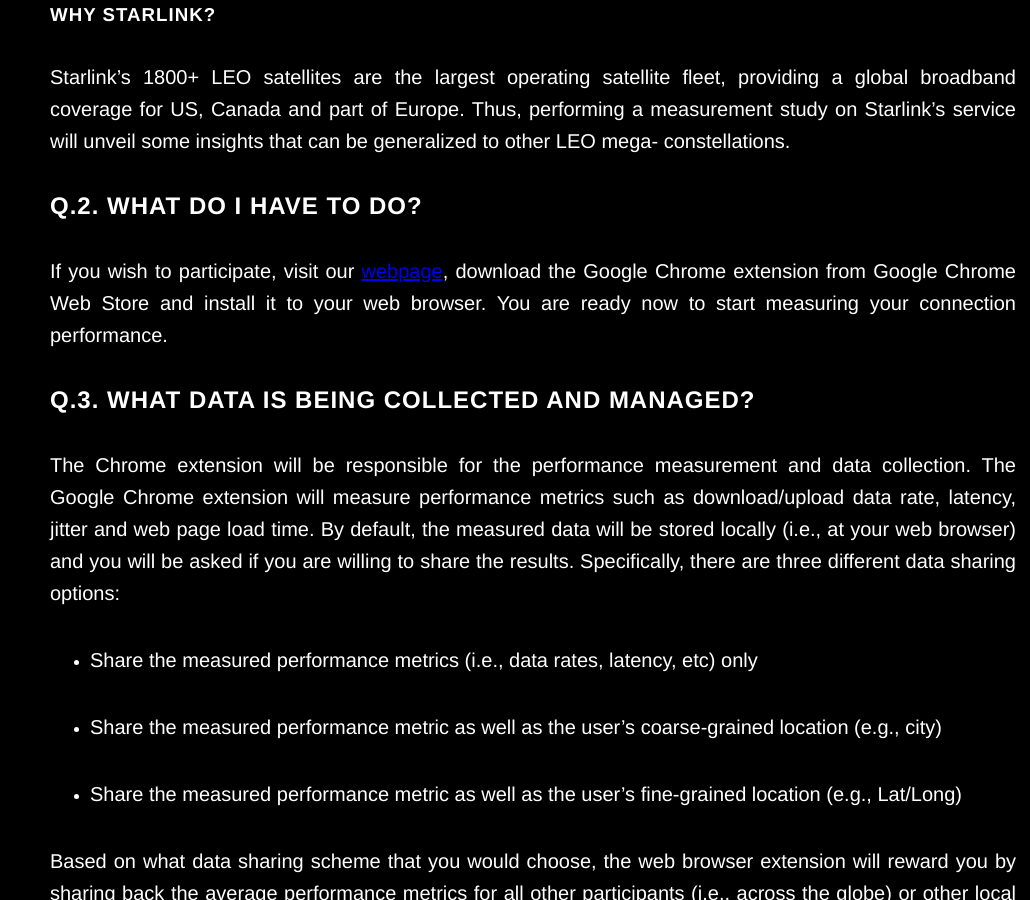
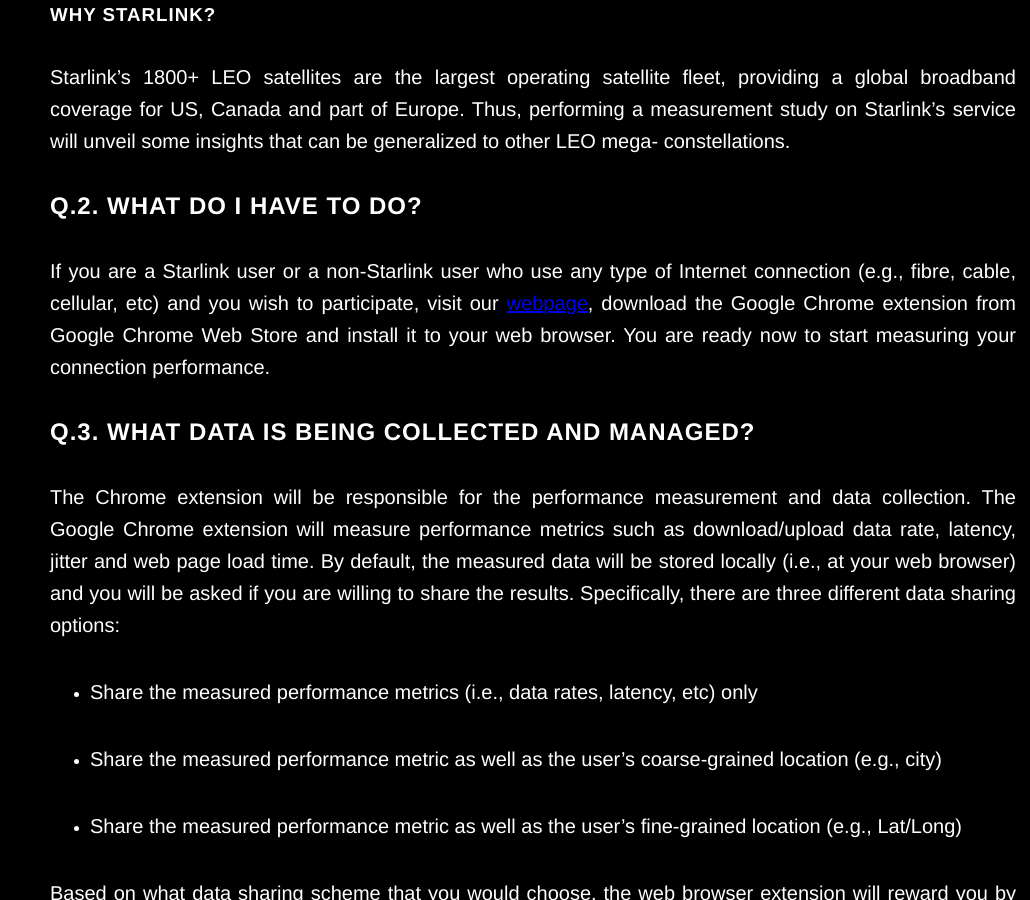
Before and after one commit to socsys/measurements, a Jekyll site: the page pis.html, which Jekyll copies as it is, in a window 1280 px wide and 900 px high, scrolled down 458 px. Shown: the whole window, without its empty margins (250-1280 px from the left). Built offline with Jekyll 4.4.1, drawn with Linux system fonts in a browser that asks for light colours.

Commit message:
Update pis.html
fix

```diff
--- a/pis.html
+++ b/pis.html
@@ -390,7 +390,7 @@
 
   <h2> Q.2. What do I have to do? </h2>
     <p>
-      If you wish to participate, visit our <a href="https://socsys.github.io/satperf/">webpage</a>, download the Google Chrome extension from Google Chrome Web Store and install it to your web browser. You are ready now to start measuring your connection performance.
+      If you are a Starlink user or a non-Starlink user who use any type of Internet connection (e.g., fibre, cable, cellular, etc) and you wish to participate, visit our <a href="https://socsys.github.io/satperf/">webpage</a>, download the Google Chrome extension from Google Chrome Web Store and install it to your web browser. You are ready now to start measuring your connection performance.
     </p>
 
   <h2> Q.3. What data is being collected and managed? </h2>
```
